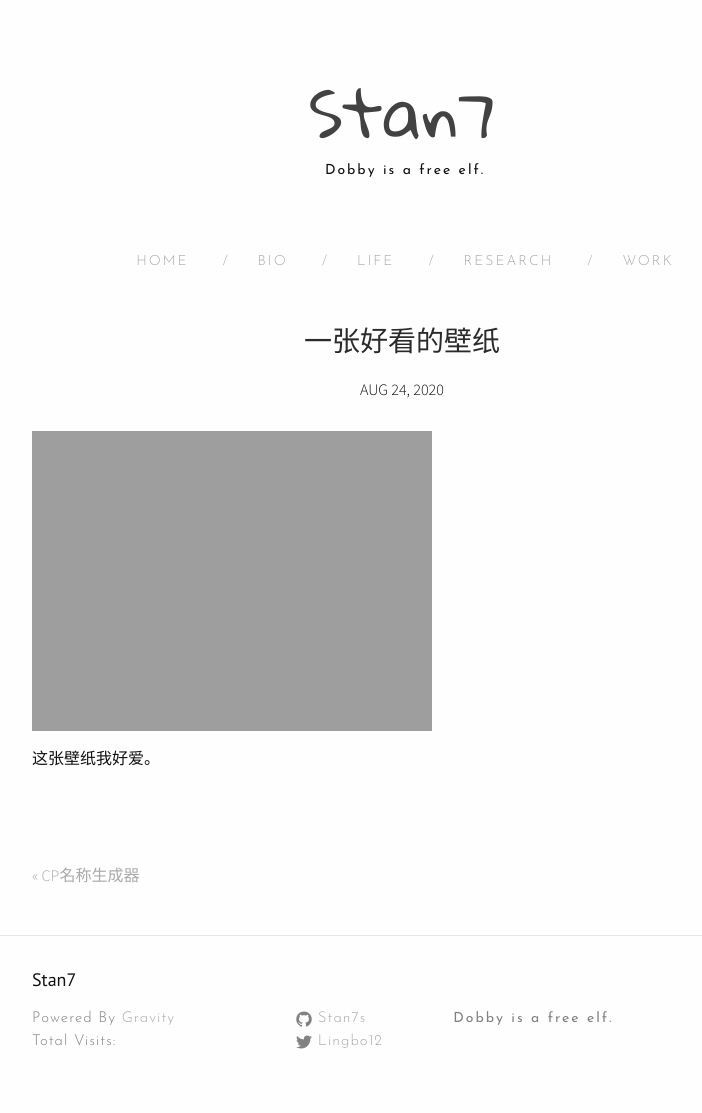
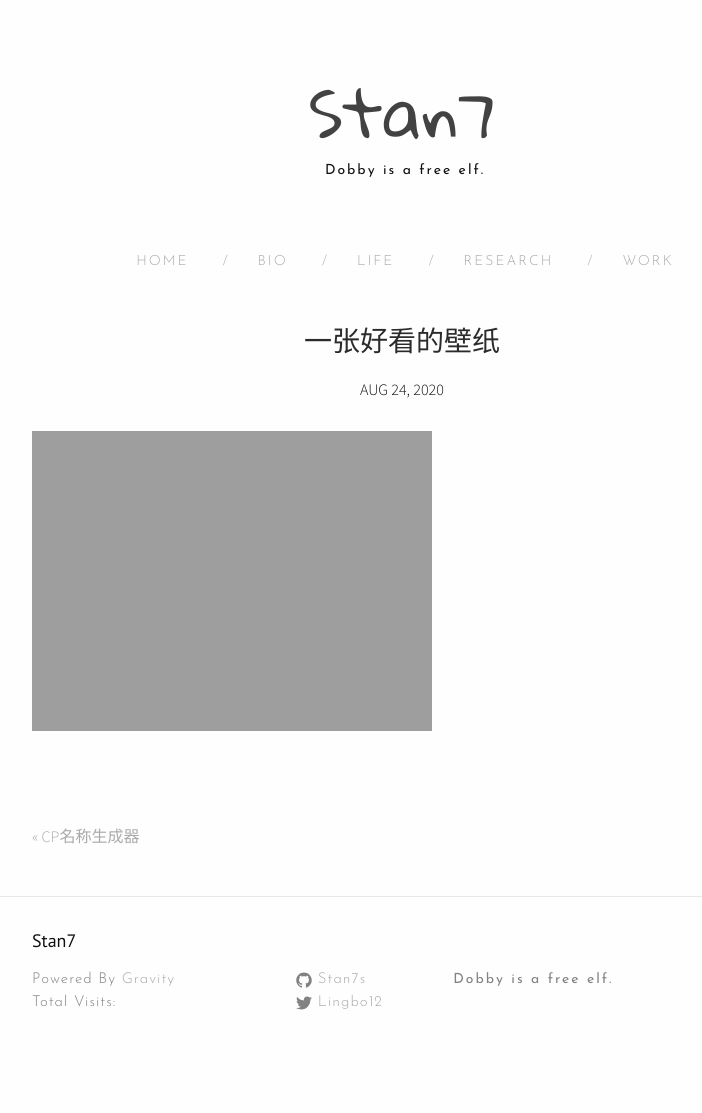
Before and after one commit to Stan7s/stan7s.github.io, a Jekyll site: the page built from _posts/2020-08-24-AWallpaper.markdown, in a window 1280 px wide. Shown: the whole page, without its empty margins (238-940 px from the left). Built offline with Jekyll 4.4.1, drawn with Linux system fonts in a browser that asks for light colours; nearby versions of some CDN libraries; comment, search, counter and statistics services are not loaded; after the commit the page ends 1074 px from its top, so only the background shows below that.

Commit message:
Update 2020-08-24-AWallpaper.markdown

```diff
--- a/_posts/2020-08-24-AWallpaper.markdown
+++ b/_posts/2020-08-24-AWallpaper.markdown
@@ -6,6 +6,4 @@
 author: "Stan7"
 ---
 
-![]({{site.url}}/pic/wallpaper_cloud.png)
-
-这张壁纸我好爱。
+![这张壁纸]({{site.url}}/pic/wallpaper_cloud.png)
```
